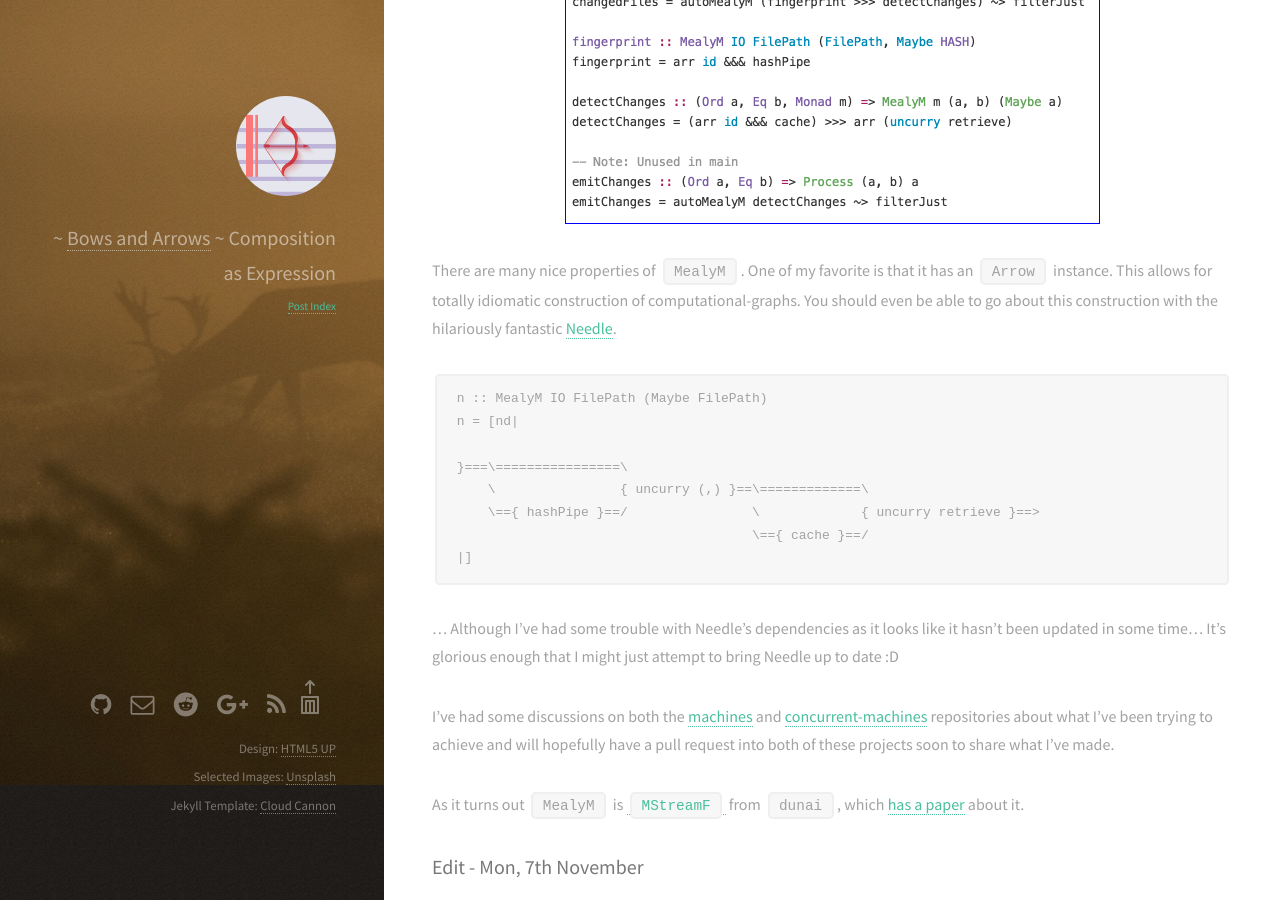
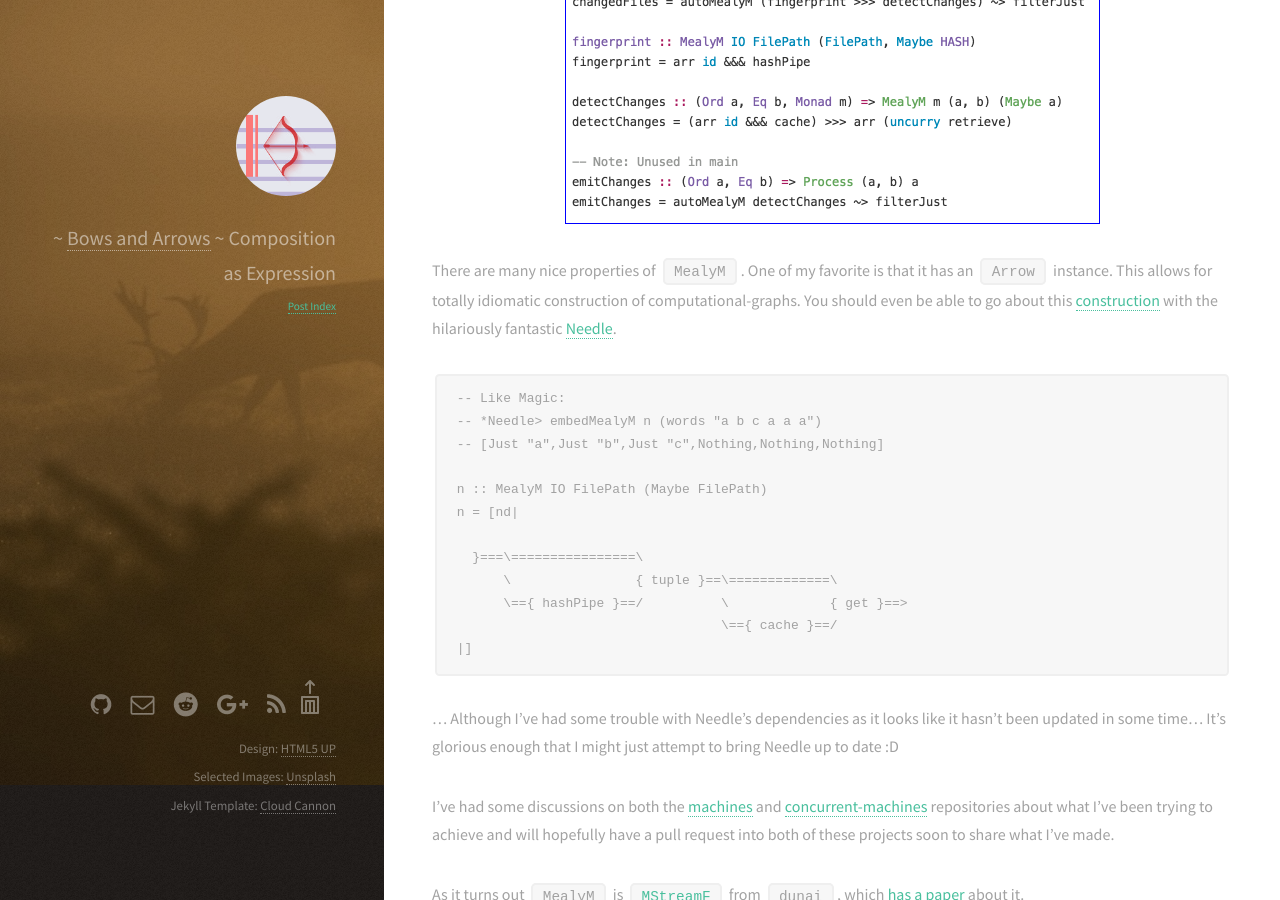
Before and after one commit to sordina/sordina.github.io, a Jekyll site: the page built from _posts/2016-11-06-1478354235-uniqhash_machines_implementation.markdown, in a window 1280 px wide and 900 px high, scrolled down 2300 px. Built offline with Jekyll 4.4.1, drawn with Linux system fonts in a browser that asks for light colours.

Commit message:
needle docs

```diff
--- a/_posts/2016-11-06-1478354235-uniqhash_machines_implementation.markdown
+++ b/_posts/2016-11-06-1478354235-uniqhash_machines_implementation.markdown
@@ -117,15 +117,20 @@ to-date.
 There are many nice properties of `MealyM`. One of my favorite is that
 it has an `Arrow` instance. This allows for totally idiomatic construction
 of computational-graphs. You should even be able to go about this
-construction with the hilariously fantastic [Needle](https://hackage.haskell.org/package/needle).
+[construction](https://github.com/sordina/uniqhash/blob/needle/Test/Scripts/Needle.hs#L23)
+with the hilariously fantastic [Needle](https://hackage.haskell.org/package/needle).
+
+    -- Like Magic:
+    -- *Needle> embedMealyM n (words "a b c a a a")
+    -- [Just "a",Just "b",Just "c",Nothing,Nothing,Nothing]
 
     n :: MealyM IO FilePath (Maybe FilePath)
     n = [nd|
 
-    }===\================\
-        \                { uncurry (,) }==\=============\
-        \=={ hashPipe }==/                \             { uncurry retrieve }==>
-                                          \=={ cache }==/
+      }===\================\
+          \                { tuple }==\=============\
+          \=={ hashPipe }==/          \             { get }==>
+                                      \=={ cache }==/
     |]
 
 ... Although I've had some trouble with Needle's dependencies as it looks like
```
